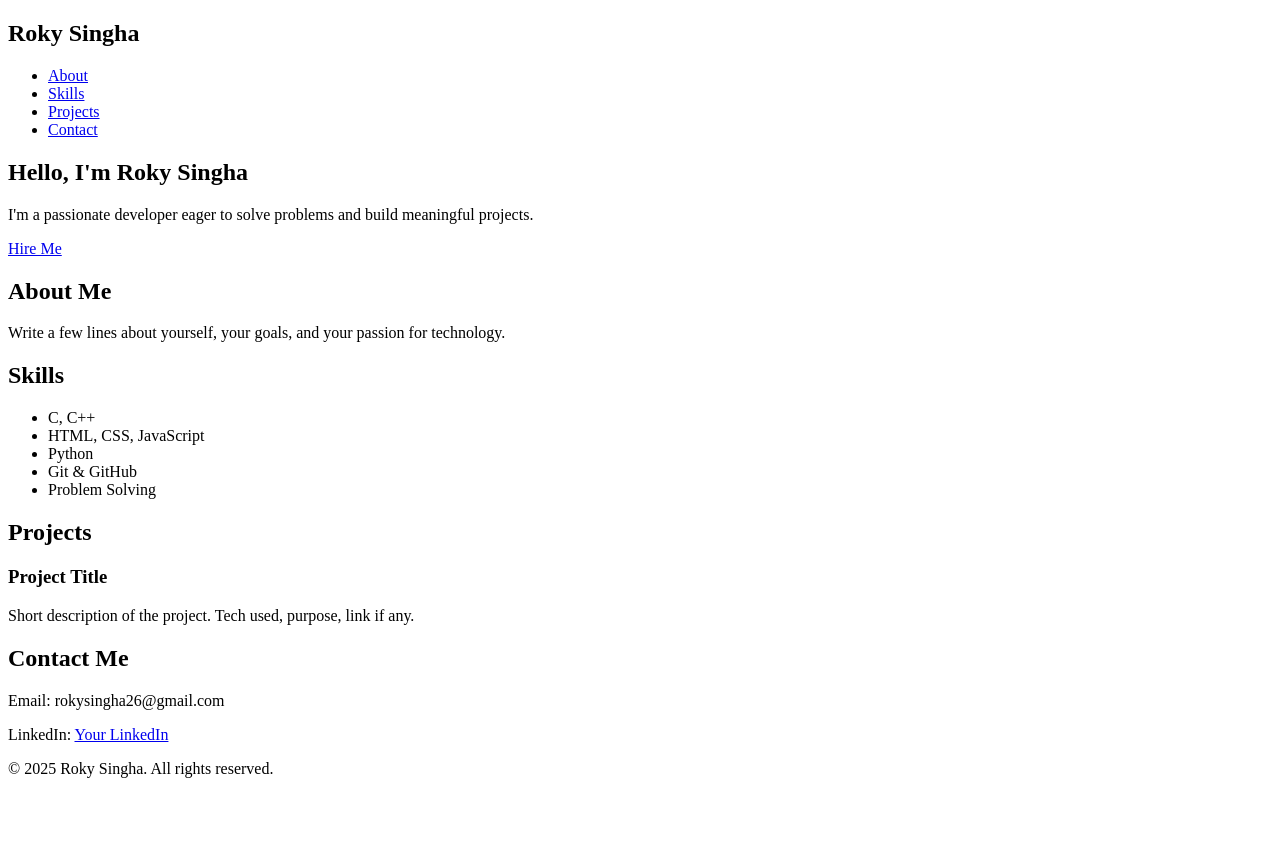
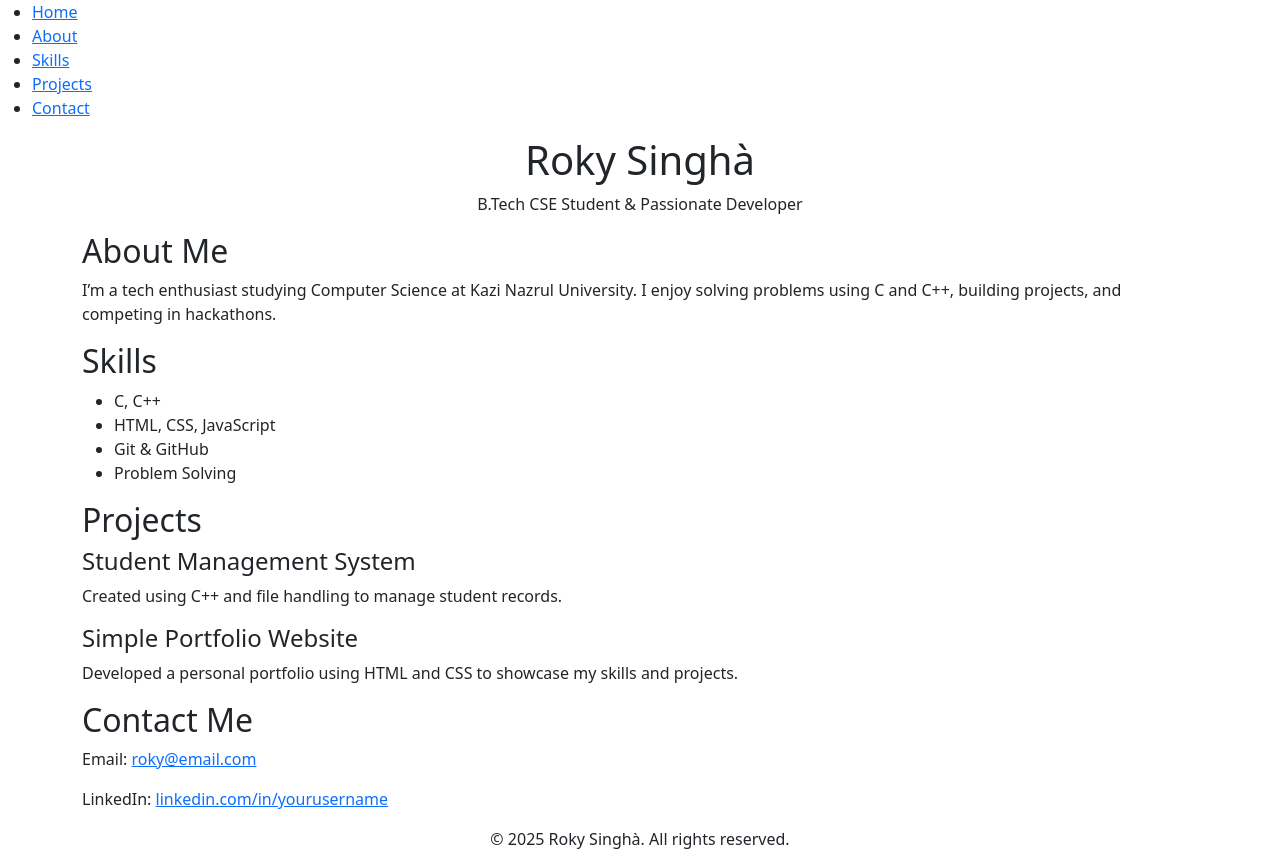
Before and after one commit to rokythecoder/portfolio, a plain HTML site: page index.html in a window 1280 px wide. Before the commit the page ends 800 px from the top, so only its background shows below. Drawn offline with nearby package versions, Linux system fonts and the light colour scheme; files that its build step writes are made by us from their sources.

Commit message:
Update index.html

```diff
--- a/index.html
+++ b/index.html
@@ -1,17 +1,20 @@
 <!DOCTYPE html>
 <html lang="en">
+
 <head>
-  <meta charset="UTF-8" />
-  <meta name="viewport" content="width=device-width, initial-scale=1.0"/>
-  <title>i am Roky Singha | Portfolio</title>
-  <link rel="stylesheet" href="style.css"/>
-  <link href="https://fonts.googleapis.com/css2?family=Poppins:wght@400;600&display=swap" rel="stylesheet">
+  <meta charset="utf-8">
+  <title>Roky Singhà | Portfolio</title>
+  <meta content="width=device-width, initial-scale=1.0" name="viewport">
+  <link href="assets/img/profile.jpg" rel="icon">
+  <link href="https://cdn.jsdelivr.net/npm/bootstrap@5.3.3/dist/css/bootstrap.min.css" rel="stylesheet">
+  <link href="assets/css/style.css" rel="stylesheet">
 </head>
+
 <body>
-  <header>
-    <nav>
-      <h1>Roky Singha</h1>
+  <header id="header" class="d-flex flex-column justify-content-center">
+    <nav class="nav-menu">
       <ul>
+        <li class="active"><a href="#hero">Home</a></li>
         <li><a href="#about">About</a></li>
         <li><a href="#skills">Skills</a></li>
         <li><a href="#projects">Projects</a></li>
@@ -20,45 +23,61 @@
     </nav>
   </header>
 
-  <section class="hero">
-    <h2>Hello, I'm <span>Roky Singha</span></h2>
-    <p>I'm a passionate developer eager to solve problems and build meaningful projects.</p>
-    <a href="#contact" class="btn">Hire Me</a>
+  <section id="hero" class="d-flex flex-column justify-content-center text-center">
+    <div class="container">
+      <h1>Roky Singhà</h1>
+      <p>B.Tech CSE Student & Passionate Developer</p>
+    </div>
   </section>
 
-  <section id="about">
+  <main id="main">
+    <section id="about" class="about container">
+      <div class="section-title">
         <h2>About Me</h2>
-    <p>Write a few lines about yourself, your goals, and your passion for technology.</p>
+        <p>I’m a tech enthusiast studying Computer Science at Kazi Nazrul University. I enjoy solving problems using C and C++, building projects, and competing in hackathons.</p>
+      </div>
     </section>
 
-  <section id="skills">
+    <section id="skills" class="skills container">
+      <div class="section-title">
         <h2>Skills</h2>
-    <ul class="skills-list">
+        <ul>
           <li>C, C++</li>
           <li>HTML, CSS, JavaScript</li>
-      <li>Python</li>
           <li>Git & GitHub</li>
           <li>Problem Solving</li>
         </ul>
+      </div>
     </section>
 
-  <section id="projects">
+    <section id="projects" class="projects container">
+      <div class="section-title">
         <h2>Projects</h2>
         <div class="project">
-      <h3>Project Title</h3>
-      <p>Short description of the project. Tech used, purpose, link if any.</p>
+          <h4>Student Management System</h4>
+          <p>Created using C++ and file handling to manage student records.</p>
         </div>
-    <!-- Add more projects -->
+        <div class="project">
+          <h4>Simple Portfolio Website</h4>
+          <p>Developed a personal portfolio using HTML and CSS to showcase my skills and projects.</p>
+        </div>
+      </div>
     </section>
 
-  <section id="contact">
+    <section id="contact" class="contact container">
+      <div class="section-title">
         <h2>Contact Me</h2>
-    <p>Email: rokysingha26@gmail.com</p>
-    <p>LinkedIn: <a href="https://linkedin.com/in/yourprofile" target="_blank">Your LinkedIn</a></p>
+        <p>Email: <a href="mailto:roky@email.com">roky@email.com</a></p>
+        <p>LinkedIn: <a href="https://linkedin.com/in/yourusername" target="_blank">linkedin.com/in/yourusername</a></p>
+      </div>
     </section>
+  </main>
 
-  <footer>
-    <p>© 2025 Roky Singha. All rights reserved.</p>
+  <footer id="footer" class="text-center">
+    <p>© 2025 Roky Singhà. All rights reserved.</p>
   </footer>
+
+  <script src="assets/js/main.js"></script>
 </body>
+
 </html>
```
Lines whose indentation alone changed are shown as unchanged.
